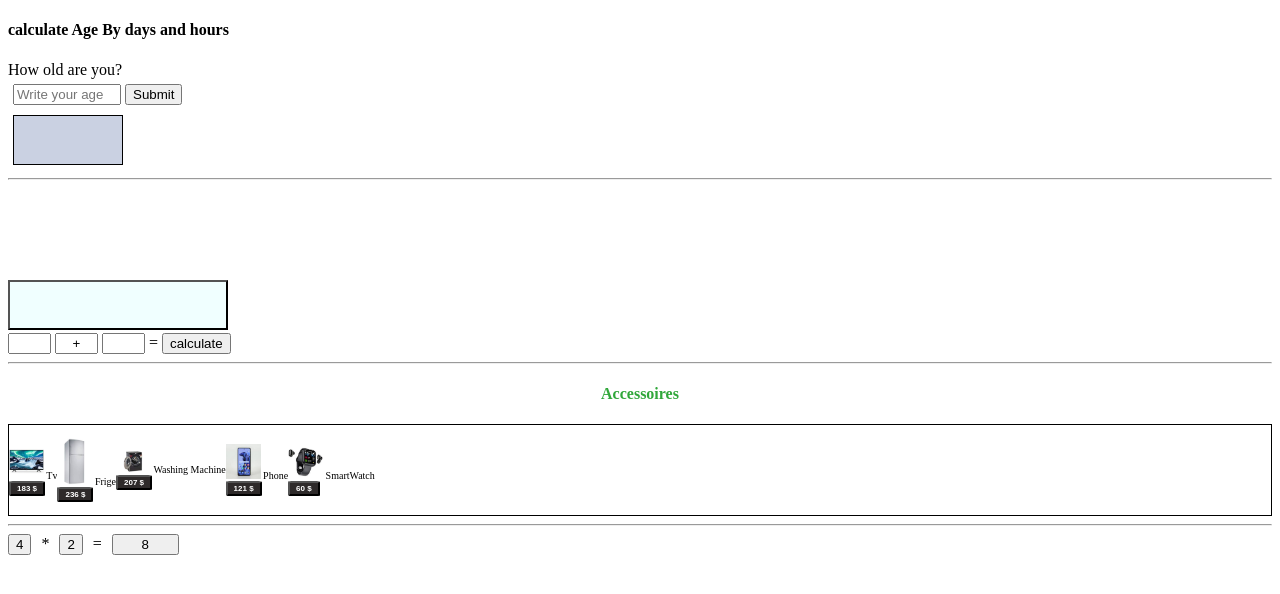
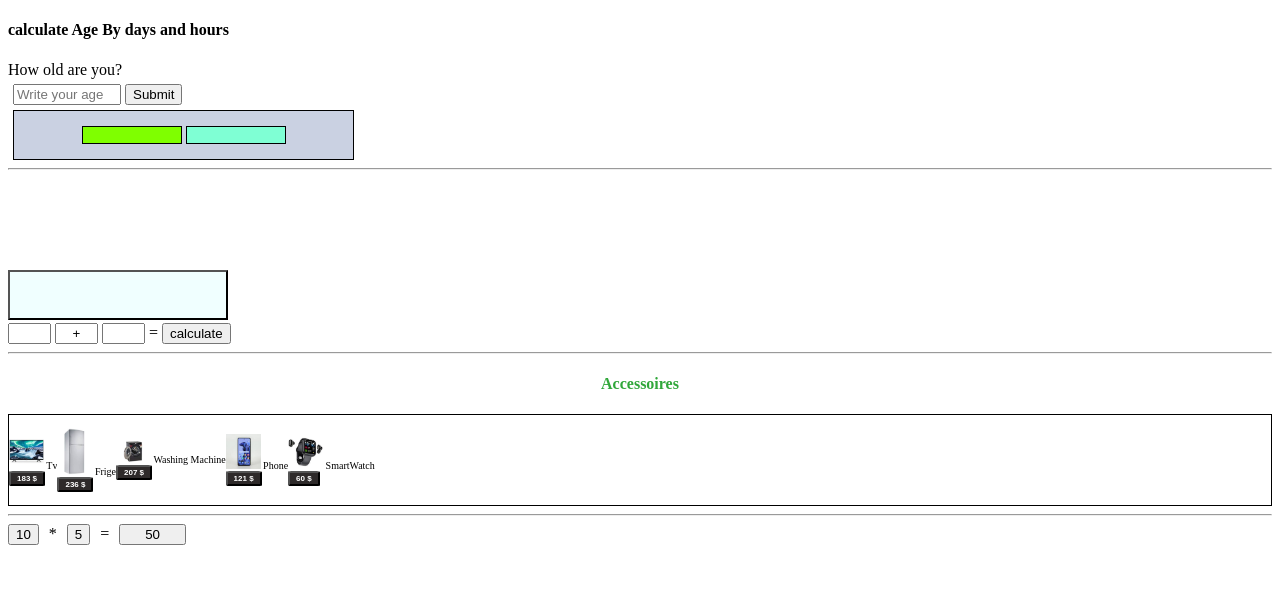
Before and after one commit to ABDELLATIF-HAJJI/JavaExercises, a plain HTML site: page index.html in a window 1280 px wide. Drawn offline with Linux system fonts and the light colour scheme.

Commit message:
new exercise has added

```diff
--- a/functions.js
+++ b/functions.js
@@ -1,45 +1,50 @@
-const inputAge = document.querySelector('#byDays');
-const subButton = document.querySelector('#submitB');
 const outputresults = document.querySelector('#screenOperation');
 
+const screenAge =document.createElement('button');
+screenAge.className = 'screenAge';
+outputresults.appendChild(screenAge);
 
+const screenHour =document.createElement('button')
+screenHour.className = 'screenHour';
+outputresults.appendChild(screenHour);
 
+const subButton = document.querySelector('#submitB');
+const inputAge = document.querySelector('#inputAge');
 
 function days(age){
-const ageByDays = age * 365;
-return ageByDays;
+    const ageByDays = age * 365;
+    return ageByDays;
 }
-const Day = days(20);
+
+let resultDays = days(1)
 
 function Hours(age){
-const ageByHours = age * 24;
-return ageByHours;
+    const ageByhours = age * 24;
+    return ageByhours;
 }
-const hoursA = Hours(days);
-console.log(hoursA)
+let resultHours = Hours(resultDays);
 
+subButton.addEventListener('click', (e)=>{
+    let input = inputAge.value;
+    screenAge.innerHTML = 'Days:'+' '+ resultDays;
+    screenHour.innerHTML = 'Hours:'+' '+ resultHours;
 
-
-
-
-
-
-
-
-
-
-
-
-
-
+    if (input === ''){
+        screenAge.style.display='block';
+        screenHour.style.display='block';
+    }
+    else {
+        e.preventDefault()
+    }
+})
 
 //second Calculator///////////////////////////////////////////////////////
 
-const screenTotal = document.getElementById ('screenResulats')
-const first = document.getElementById ('firstInput')
-const operation = document.getElementById ('symlolInput')
-const second = document.getElementById ('secondInput')
-const buttonTotal = document.getElementById ('equalInput')
+const screenTotal = document.getElementById ('screenResulats');
+const first = document.getElementById ('firstInput');
+const operation = document.getElementById ('symlolInput');
+const second = document.getElementById ('secondInput');
+const buttonTotal = document.getElementById ('equalInput');
 
 buttonTotal.addEventListener('click', function() {
     const one = parseInt(first.value);
@@ -67,8 +72,6 @@ function specificInput (e){
 }
 const functionedFirst = first.addEventListener('keydown',specificInput);
 const functionedSecond = second.addEventListener('keydown',specificInput);
-
-
 //Accessoires'////////////////////////////////////////////////////////////////////////////////////////
 
 function Fernitures(price, taxe, other){
@@ -88,27 +91,23 @@ document.getElementById('pricePhone').innerHTML=phone;
 const smartWatch = Fernitures(60,0,0)
 document.getElementById('priceSmart').innerHTML=smartWatch;
 
-
-
-// second-calculator////////////////////////////////////////////////////////////////////////////
+// last-calculator////////////////////////////////////////////////////////////////////////////
 
 const firstContainer = document.createElement('div')
 firstContainer.className = 'firstDiv';
 firstContainer.id = 'firstDivid';
 document.body.append(firstContainer);
 
-
 const firstEle = document.createElement('button')
 firstEle.className = 'firstEleClass';
 firstEle.id = 'firstEleid';
-firstEle.textContent = '4';
+firstEle.textContent = '10';
 firstContainer.appendChild(firstEle);
-
 
 const secondEle = document.createElement('button');
 secondEle.className = 'secondEleClass';
 secondEle.id = 'thirdN';
-secondEle.textContent = '2';
+secondEle.textContent = '5';
 firstContainer.appendChild(secondEle);
 
 const operation2 = document.createElement('span');
--- a/index.html
+++ b/index.html
@@ -6,15 +6,16 @@
     <meta name="viewport" content="width=device-width, initial-scale=1.0">
     <title>Document</title>
     <link rel="stylesheet" href="style.css">
-
 </head>
 <body>
-    <div>
+    <div >
         <h4>calculate Age By days and hours</h4>
-        <label for="calculatedays">How old are you?</label><br>
-        <input id="byDays" type="text" placeholder="Write your age">
-        <input type="submit" id="submitB"><br>
-        <button id="screenOperation" ></button>
+        <form>
+            <label for="calculatedays">How old are you?</label><br>
+            <input id="inputAge" name="age" type="text" placeholder="Write your age">
+            <input type="submit" id="submitB"><br>
+            <button id="screenOperation" ></button>
+        </form>
     </div>
     <hr>
 
@@ -57,8 +58,12 @@
     </div>
 </div>
 <hr>
+<section id="advancedJs">
 
 
+</section>
+
     <script src="functions.js"></script>
+    <script src="project.js"></script>
 </body>
 </html>
--- a/style.css
+++ b/style.css
@@ -1,14 +1,31 @@
-#byDays{
+#inputAge{
    width: 100px;
    margin: 5px 0px 5px 5px;
 }
 #screenOperation{
    border: solid 1px black;
    background-color: rgb(202, 209, 226);
-width: 110px;
+   min-width: 27%;
+   margin-left: 5px;
    height: 50px;
-margin: 5px;
 }
+.screenAge{
+   border: solid 1px black;
+   min-width: 100px;
+   height: 18px;
+   margin: 2px;
+   background-color: chartreuse;
+
+}
+.screenHour{
+   border: solid 1px black;
+   min-width: 100px;
+   height: 18px;
+   margin: 2px;
+   background-color: aquamarine;
+}
+
+/* secont Exercise  */
 .inputN{
    width: 35px;
    text-align: center;
```
Lines whose indentation alone changed are shown as unchanged.
